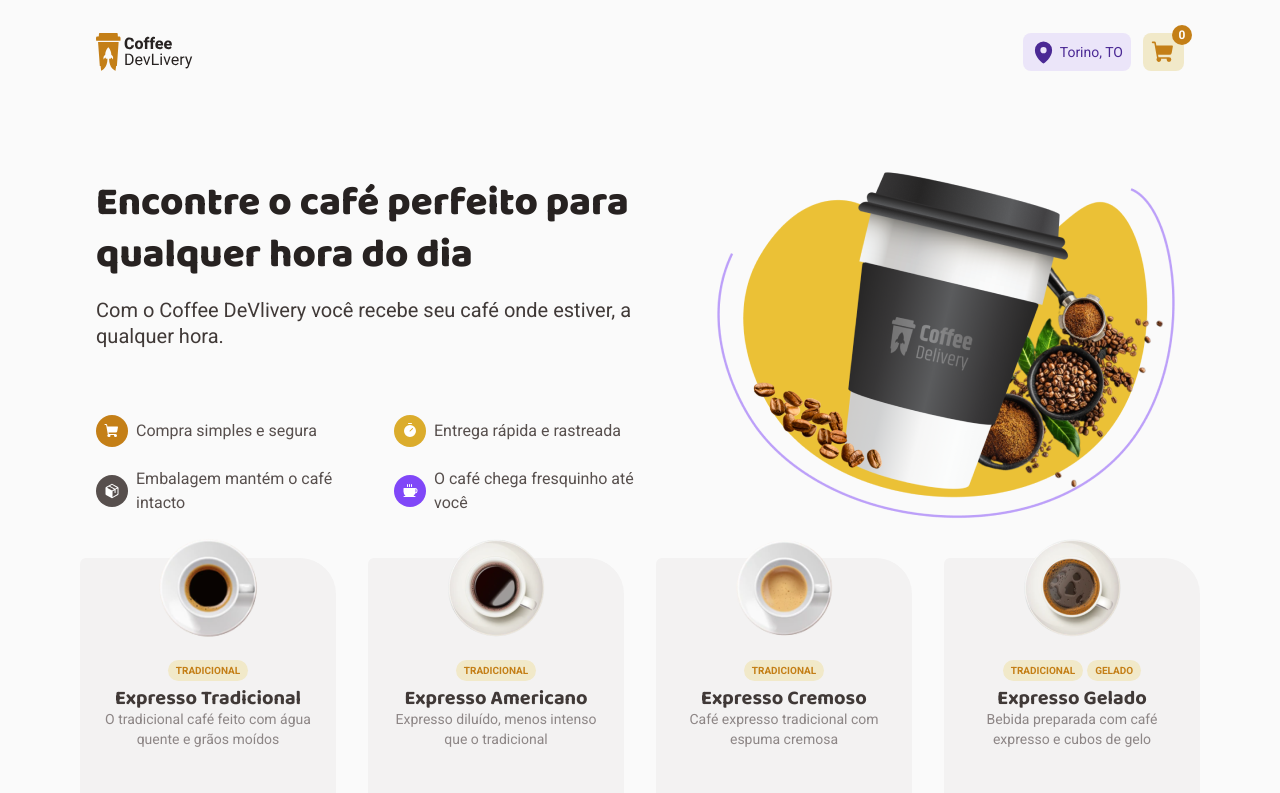
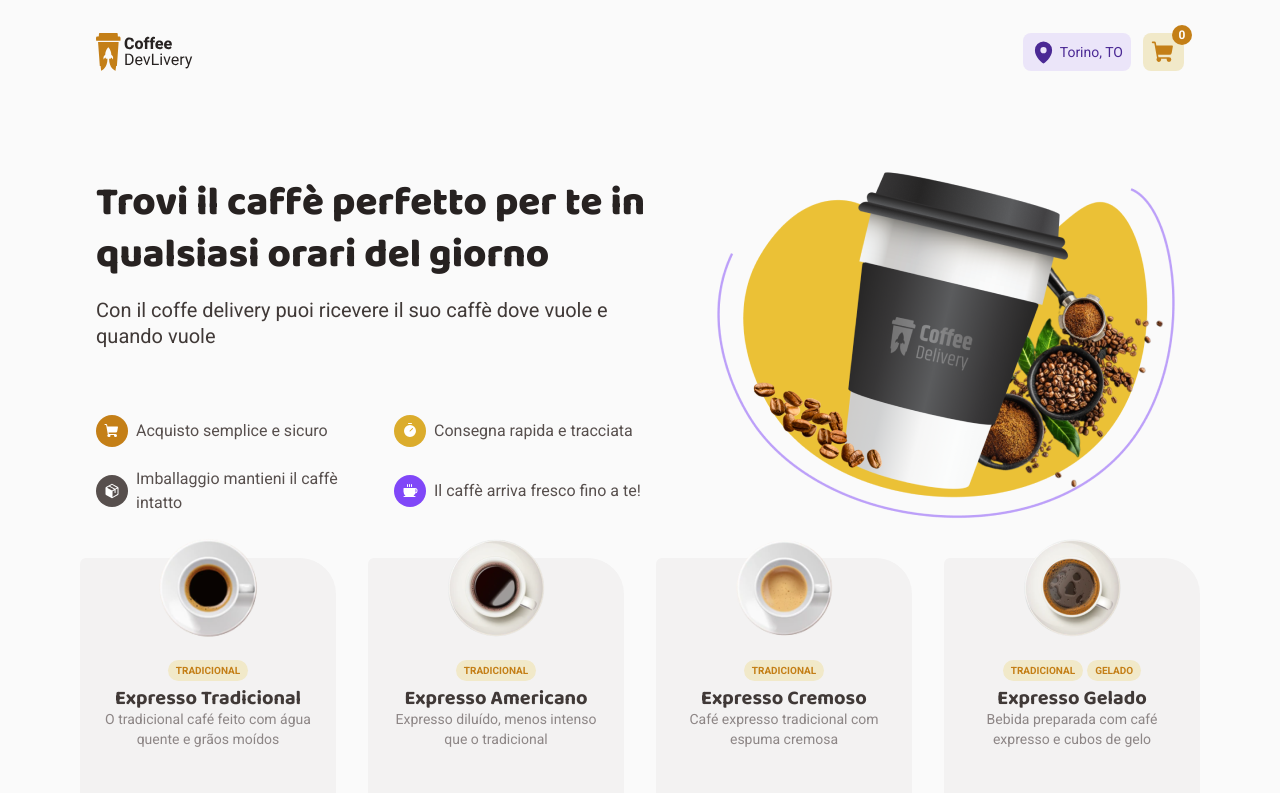
Before and after one commit to filipesaretta/coffeeDelivery, a React (Vite) app: page / in a window 1280 px wide. Shown: the top 793 px of the page. Built offline with nearby package versions, Linux system fonts and the light colour scheme.

Commit message:
Change copy and data

```diff
--- a/src/data/storeItems.json
+++ b/src/data/storeItems.json
@@ -4,7 +4,7 @@
     "image": "/src/assets/img/expresso.png",
     "name": "Expresso Tradicional",
     "description": "O tradicional café feito com água quente e grãos moídos",
-    "price": 9.90,
+    "price": 1.25,
     "tags": [
       "Tradicional"
     ]
@@ -14,7 +14,7 @@
     "image": "/src/assets/img/americano.png",
     "name": "Expresso Americano",
     "description": "Expresso diluído, menos intenso que o tradicional",
-    "price": 9.90,
+    "price": 1.25,
     "tags": [
       "Tradicional"
     ]
@@ -24,7 +24,7 @@
     "image": "/src/assets/img/expresso-cremoso.png",
     "name": "Expresso Cremoso",
     "description": "Café expresso tradicional com espuma cremosa",
-    "price": 9.90,
+    "price": 1.25,
     "tags": [
       "Tradicional"
     ]
@@ -34,7 +34,7 @@
     "image": "/src/assets/img/cafe-gelado.png",
     "name": "Expresso Gelado",
     "description": "Bebida preparada com café expresso e cubos de gelo",
-    "price": 9.90,
+    "price": 2.25,
     "tags": [
       "Tradicional",
       "Gelado"
@@ -45,7 +45,7 @@
     "image": "/src/assets/img/cafe-com-leite.png",
     "name": "Café com Leite",
     "description": "Meio a meio de expresso tradicional com leite vaporizado",
-    "price": 9.90,
+    "price": 1.25,
     "tags": [
       "Tradicional",
       "Com Leite"
@@ -56,7 +56,7 @@
     "image": "/src/assets/img/latte.png",
     "name": "Latte",
     "description": "Uma dose de café expresso com o dobro de leite e espuma cremosa",
-    "price": 9.90,
+    "price": 1.25,
     "tags": [
       "Tradicional",
       "Com Leite"
@@ -67,7 +67,7 @@
     "image": "/src/assets/img/cappuccino.png",
     "name": "Capuccino",
     "description": "Bebida com canela feita de doses iguais de café, leite e espuma",
-    "price": 9.90,
+    "price": 1.25,
     "tags": [
       "Tradicional",
       "Com Leite"
@@ -78,7 +78,7 @@
     "image": "/src/assets/img/macchiato.png",
     "name": "Macchiato",
     "description": "Café expresso misturado com um pouco de leite quente e espuma",
-    "price": 9.90,
+    "price": 1.25,
     "tags": [
       "Tradicional",
       "Com Leite"
@@ -89,7 +89,7 @@
     "image": "/src/assets/img/mochaccino.png",
     "name": "Mocaccino",
     "description": "Café expresso com calda de chocolate, pouco leite e espuma",
-    "price": 9.90,
+    "price": 1.25,
     "tags": [
       "Tradicional",
       "Com Leite"
@@ -100,7 +100,7 @@
     "image": "/src/assets/img/chocolate-quente.png",
     "name": "Chocolate Quente",
     "description": "Bebida feita com chocolate dissolvido no leite quente e café",
-    "price": 9.90,
+    "price": 2.55,
     "tags": [
       "Especial",
       "Com Leite"
@@ -111,7 +111,7 @@
     "image": "/src/assets/img/cubano.png",
     "name": "Cubano",
     "description": "Drink gelado de café expresso com rum, creme de leite e hortelã",
-    "price": 9.90,
+    "price": 1.25,
     "tags": [
       "Especial",
       "Alcoólico",
@@ -123,7 +123,7 @@
     "image": "/src/assets/img/havaiano.png",
     "name": "Havaiano",
     "description": "Bebida adocicada preparada com café e leite de coco",
-    "price": 9.90,
+    "price": 1.25,
     "tags": [
       "Especial"
     ]
@@ -133,7 +133,7 @@
     "image": "/src/assets/img/arabe.png",
     "name": "Árabe",
     "description": "Bebida preparada com grãos de café árabe e especiarias",
-    "price": 9.90,
+    "price": 2.25,
     "tags": [
       "Especial"
     ]
@@ -143,7 +143,7 @@
     "image": "/src/assets/img/irlandes.png",
     "name": "Irlandês",
     "description": "Bebida a base de café, uísque irlandês, açúcar e chantilly",
-    "price": 9.90,
+    "price": 1.25,
     "tags": [
       "Especial",
       "Alcoólico"
--- a/src/pages/Home/index.tsx
+++ b/src/pages/Home/index.tsx
@@ -11,10 +11,12 @@ export function Home() {
       <HomeContainer>
         <HomeDetails>
           <Title>
-            <h1>Encontre o café perfeito para qualquer hora do dia</h1>
+            <h1>
+              Trovi il caffè perfetto per te in qualsiasi orari del giorno
+            </h1>
             <p>
-              Com o Coffee DeVlivery você recebe seu café onde estiver, a
-              qualquer hora.
+              Con il coffe delivery puoi ricevere il suo caffè dove vuole e
+              quando vuole
             </p>
           </Title>
           <Features>
@@ -22,25 +24,25 @@ export function Home() {
               <span className="cart">
                 <ShoppingCart width={16} weight="fill" />
               </span>
-              Compra simples e segura
+              Acquisto semplice e sicuro
             </p>
             <p>
               <span className="timer">
                 <Timer width={16} weight="fill" />
               </span>
-              Entrega rápida e rastreada
+              Consegna rapida e tracciata
             </p>
             <p>
               <span className="package">
                 <Package width={16} weight="fill" />
               </span>
-              Embalagem mantém o café intacto
+              Imballaggio mantieni il caffè intatto
             </p>
             <p>
               <span className="coffee">
                 <Coffee width={16} weight="fill" />
               </span>
-              O café chega fresquinho até você
+              Il caffè arriva fresco fino a te!
             </p>
           </Features>
         </HomeDetails>
```
